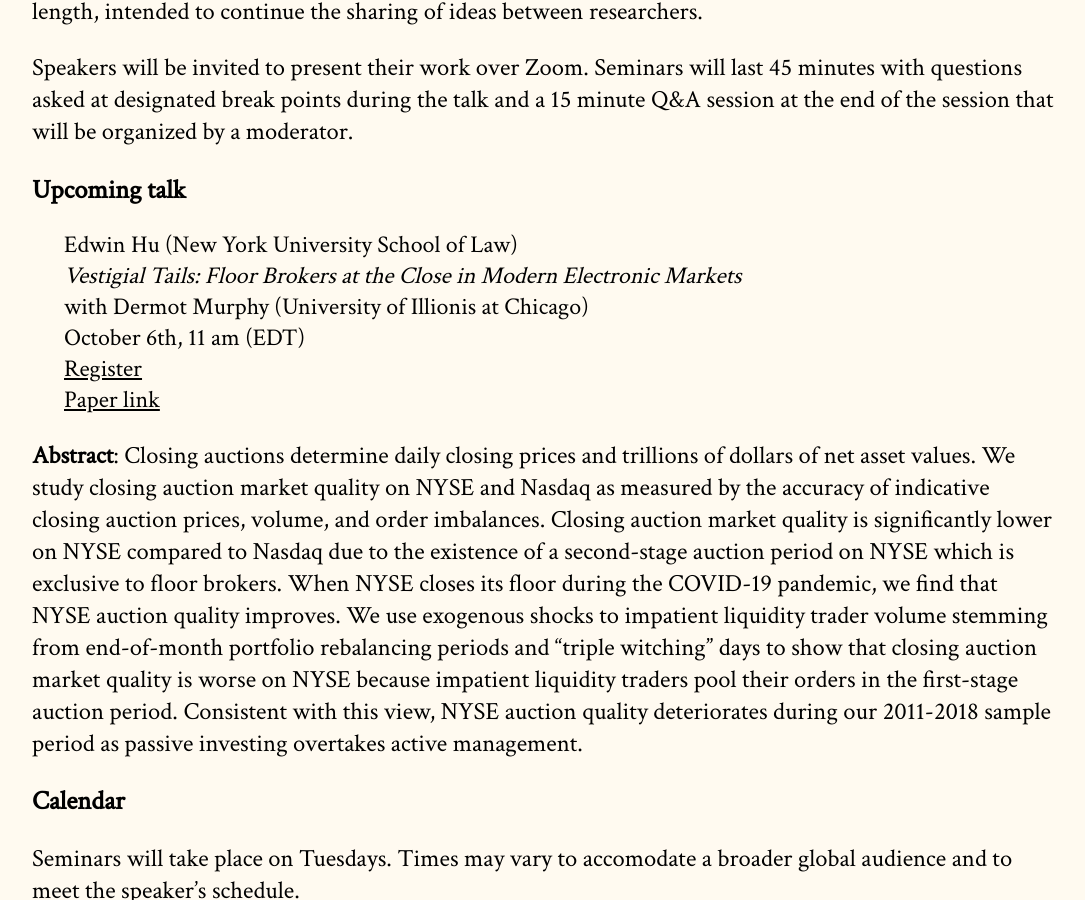
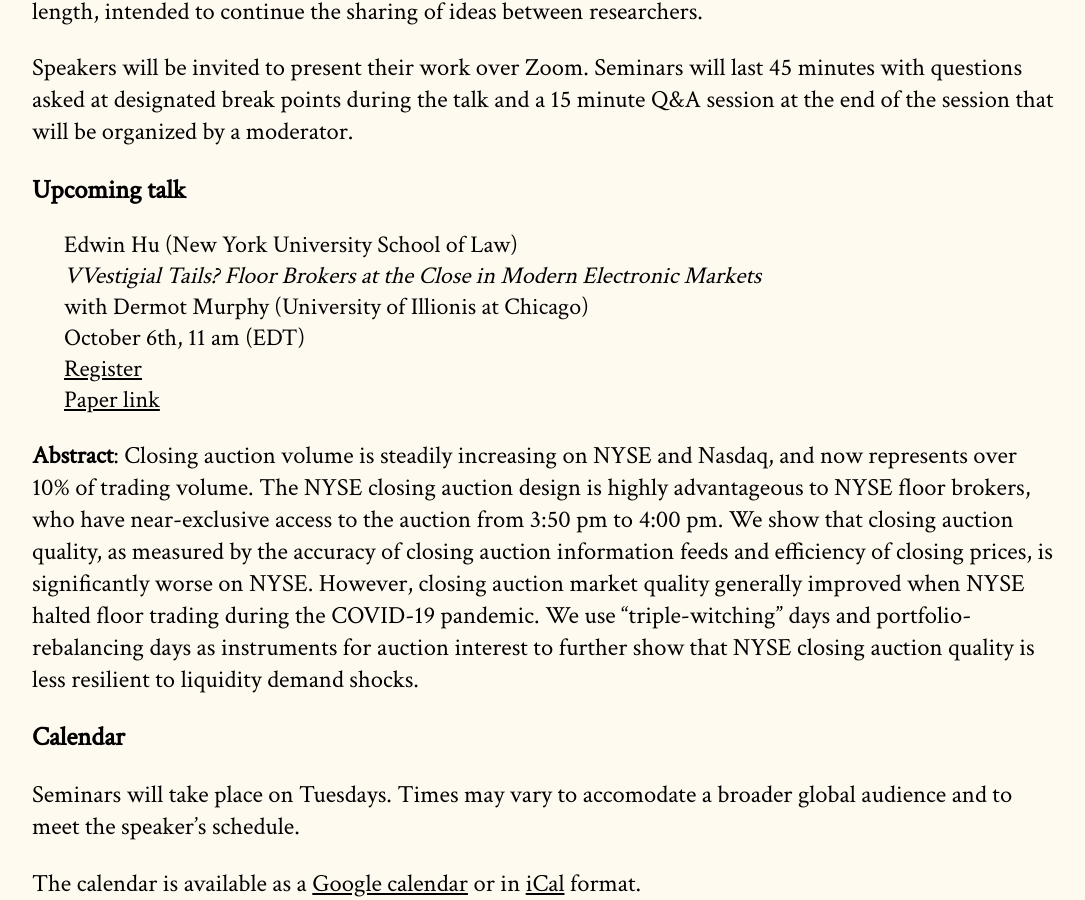
Before and after one commit to cpfiffer/microstructure.exchange, a Jekyll site: the page built from index.md, in a window 1280 px wide and 900 px high, scrolled down 288 px. Shown: the whole window, without its empty margins (96-1181 px from the left). Built offline with Jekyll 4.4.1, drawn with Linux system fonts in a browser that asks for light colours; some web fonts are replaced.

Commit message:
Added Eddy's changes

```diff
--- a/_config.yml
+++ b/_config.yml
@@ -12,7 +12,7 @@ github:
 
 speaker-info:
   speaker-name: Edwin Hu (New York University School of Law)
-  speaker-paper: "Vestigial Tails: Floor Brokers at the Close in Modern Electronic Markets"
+  speaker-paper: "VVestigial Tails? Floor Brokers at the Close in Modern Electronic Markets"
   coauthors: "Dermot Murphy (University of Illionis at Chicago)"
   speaker-date: October 6th, 11 am (EDT)
   # discussant: "Gideon Saar (Cornell University)"
--- a/index.md
+++ b/index.md
@@ -18,7 +18,7 @@ Speakers will be invited to present their work over Zoom. Seminars will last 45
 
 {% include upcoming-speaker.html %}
 
-**Abstract**: Closing auctions determine daily closing prices and trillions of dollars of net asset values. We study closing auction market quality on NYSE and Nasdaq as measured by the accuracy of indicative closing auction prices, volume, and order imbalances. Closing auction market quality is significantly lower on NYSE compared to Nasdaq due to the existence of a second-stage auction period on NYSE which is exclusive to floor brokers. When NYSE closes its floor during the COVID-19 pandemic, we find that NYSE auction quality improves. We use exogenous shocks to impatient liquidity trader volume stemming from end-of-month portfolio rebalancing periods and "triple witching" days to show that closing auction market quality is worse on NYSE because impatient liquidity traders pool their orders in the first-stage auction period. Consistent with this view, NYSE auction quality deteriorates during our 2011-2018 sample period as passive investing overtakes active management.
+**Abstract**: Closing auction volume is steadily increasing on NYSE and Nasdaq, and now represents over 10% of trading volume. The NYSE closing auction design is highly advantageous to NYSE floor brokers, who have near-exclusive access to the auction from 3:50 pm to 4:00 pm. We show that closing auction quality, as measured by the accuracy of closing auction information feeds and efficiency of closing prices, is significantly worse on NYSE. However, closing auction market quality generally improved when NYSE halted floor trading during the COVID-19 pandemic. We use "triple-witching" days and portfolio-rebalancing days as instruments for auction interest to further show that NYSE closing auction quality is less resilient to liquidity demand shocks.
 
 ## Calendar
 
```
